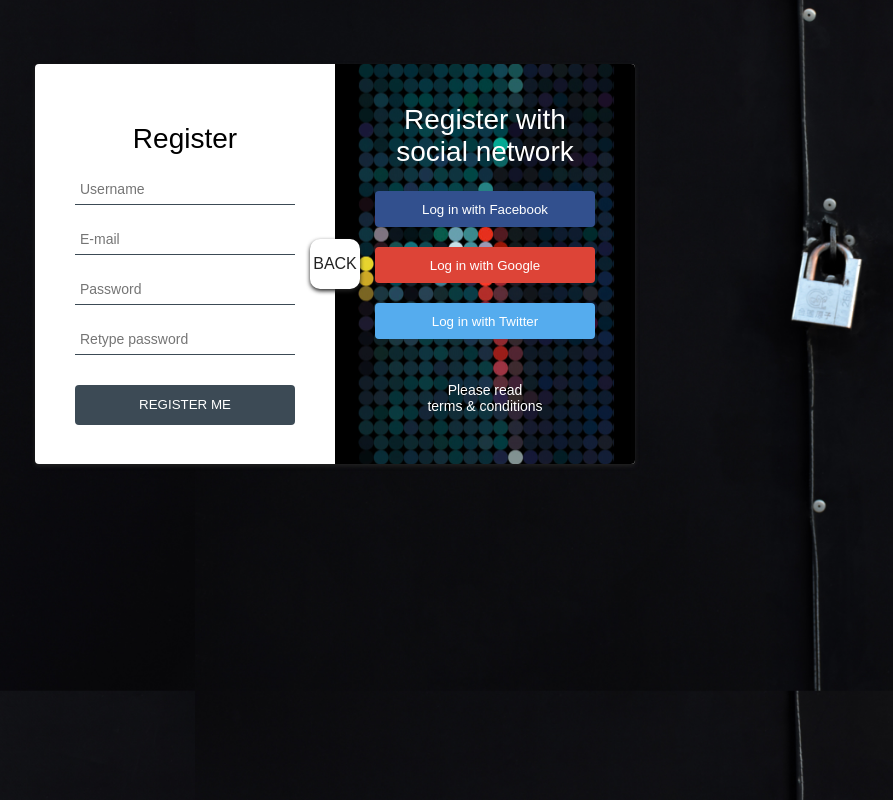
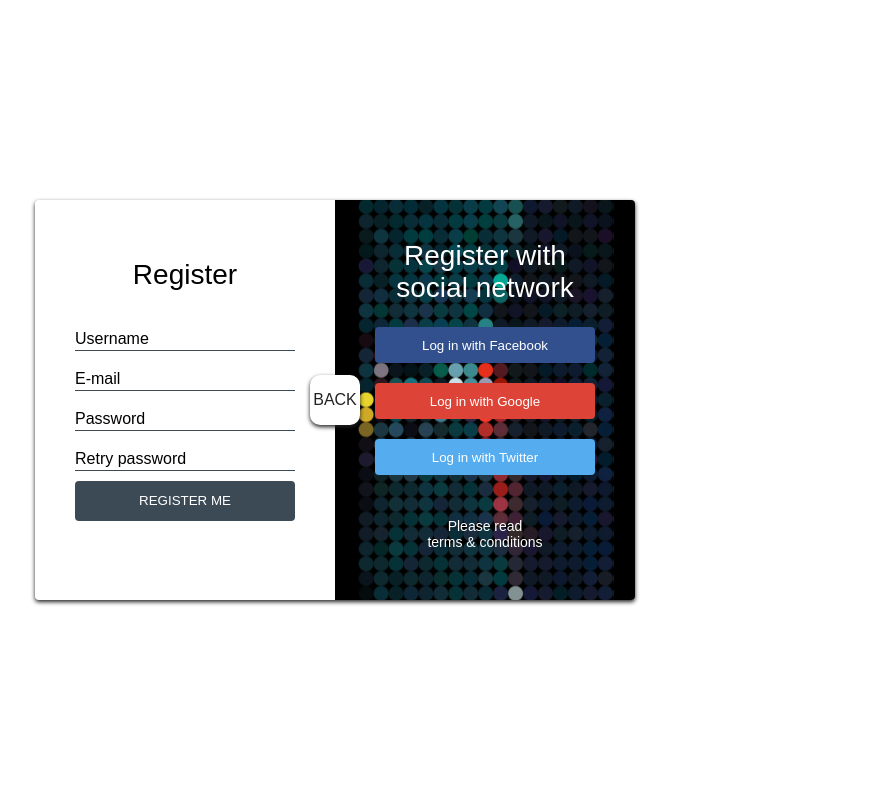
Before and after one commit to elupoae/ProiectTW, a PHP site: page /register.html in a window 1280 px wide. Shown: the whole page, without its empty margins (305-1198 px from the left). Run offline with PHP 8.4, Linux system fonts and the light colour scheme.

Commit message:
Responsiv pentru majoritatea
Am refacut nav-bar-ul, register cu animatii mult mai placute si mai responsiv.

```diff
--- a/javascript/login-box.js
+++ b/javascript/login-box.js
@@ -4,4 +4,4 @@ window.onclick = function(event) {
     if (event.target === modal) {
         modal.style.display = "none";
     }
-}
+};
--- a/register.css
+++ b/register.css
@@ -1,31 +1,34 @@
+*{
+    box-sizing: border-box;
+}
 *:focus {
     outline: none;
 }
 
 body {
-    margin: 0;
-    padding: 0;
-    background: url("image/background-lock.jpg")  500px;
-    background-size: cover;
     font-family: 'Work Sans', sans-serif;
     font-weight: 300;
+    margin: 0;
 }
 
 #login-box {
-    position: relative;
-    margin: 5% auto;
+    position: absolute;
+    margin: auto;
+    top: 0;
+    left: 0;
+    right: 0;
+    bottom: 0;
     width: 600px;
     height: 400px;
     background: #FFF;
     border-radius: 4px;
     box-shadow: 0 2px 4px #222222;
+
+    display: flex;
+    flex-direction: row;
 }
 
 .left {
-    position: absolute;
-    top: 0;
-    left: 0;
-    box-sizing: border-box;
     padding: 40px;
     width: 300px;
     height: 400px;
@@ -39,25 +42,88 @@ h1 {
     text-align: center;
 }
 
-input[type="text"], input[type="password"] {
-    display: block;
-    box-sizing: border-box;
-    margin-bottom: 20px;
-    padding: 5px;
-    width: 220px;
-    height: 30px;
-    border: none;
-    border-bottom: 1px solid #3c4a55;
-    font-weight: 400;
-    font-size: 14px;
-    transition: all ease-in-out 200ms;
+.form {
+    width: 100%;
+    position: relative;
+    height: 40px;
+    overflow: hidden;
 }
 
-input[type="text"]:focus, input[type="password"]:focus {
-    border-bottom: 2px solid antiquewhite;
-    color: black;
-    transition: all ease-in-out 200ms;
+.form input {
+    width: 100%;
+    height: 100%;
+    color: #595f6e;
+    padding-top: 20px;
+    padding-bottom: 3px;
+    border: none;
+    outline: none;
+    font-size: 16px;
 }
+
+.form label {
+    position: absolute;
+    bottom: 0;
+    left: 0;
+    width: 100%;
+    height: 90%;
+    pointer-events: none;
+    border-bottom: 1px solid #3c4a55;
+    font-size: 16px
+}
+
+.form label::after {
+    content: "";
+    position: absolute;
+    left: 0;
+    bottom: -2px;
+    height: 100%;
+    width: 100%;
+    border-bottom: 3px solid #AAAAAA;
+    transform: translateX(-100%);
+    transition: transform 300ms ease;
+}
+
+.content-span {
+    position: absolute;
+    bottom: 2px;
+    left: 0;
+    transition: all 300ms ease
+}
+
+.form input:focus + .label .content-span,
+.form input:valid + .label .content-span{
+    transform: translateY(-100%);
+    font-size: 14px;
+    color: #DD4437;
+}
+
+.form input:focus + .label::after,
+.form input:valid + .label::after {
+    transform: translateX(0%);
+}
+
+
+
+/*input[type="text"], input[type="password"] {*/
+    /*display: block;*/
+    /*box-sizing: border-box;*/
+    /*margin-bottom: 20px;*/
+    /*padding: 5px;*/
+    /*width: 220px;*/
+    /*height: 30px;*/
+    /*border: none;*/
+    /*border-bottom: 1px solid #3c4a55;*/
+    /*font-weight: 400;*/
+    /*font-size: 14px;*/
+    /*transition: all ease-in-out 200ms;*/
+/*}*/
+
+
+/*input[type="text"]:focus, input[type="password"]:focus {*/
+    /*border-bottom: 2px solid antiquewhite;*/
+    /*color: black;*/
+    /*transition: all ease-in-out 200ms;*/
+/*}*/
 
 input[type="submit"] {
     margin-top: 10px;
@@ -79,13 +145,13 @@ input[type="submit"]:hover {
 }
 
 
-.or a {
+.back a {
     text-decoration: none;
     text-transform: uppercase;
     color: #222;
 }
 
-.or {
+.back {
     position: absolute;
     top: 175px;
     left: 275px;
@@ -102,16 +168,12 @@ input[type="submit"]:hover {
     cursor: pointer;
 }
 
-.or:hover {
+.back:hover {
     background: #DB4437;
     border-radius: 50%;
 }
 
 .right {
-    position: absolute;
-    top: 0;
-    right: 0;
-    box-sizing: border-box;
     padding: 40px;
     width: 300px;
     height: 400px;
--- a/register.html
+++ b/register.html
@@ -2,6 +2,7 @@
 <html lang="en">
 <head>
     <meta charset="UTF-8">
+    <meta name="viewport" content="width=device-width, initial-scale=1.0">
     <title>MaxLock: Register</title>
     <link rel="stylesheet" href="register.css">
     <link rel="stylesheet" href="https://use.fontawesome.com/releases/v5.7.2/css/all.css" integrity="sha384-fnmOCqbTlWIlj8LyTjo7mOUStjsKC4pOpQbqyi7RrhN7udi9RwhKkMHpvLbHG9Sr" crossorigin="anonymous">
@@ -11,12 +12,30 @@
     <div id="login-box">
         <div class="left">
             <h1>Register</h1>
-
-            <input type="text" name="username" placeholder="Username" />
-            <input type="text" name="email" placeholder="E-mail" />
-            <input type="password" name="password" placeholder="Password" />
-            <input type="password" name="password2" placeholder="Retype password" />
-
+            <div class="form">
+                <input type="text" name="username" placeholder="" autocomplete="off" required />
+                <label for="username" class="label">
+                    <span class="content-span">Username</span>
+                </label>
+            </div>
+            <div class="form">
+                <input type="text" name="email" placeholder="" autocomplete="off" required/>
+                <label for="email" class="label">
+                    <span class="content-span">E-mail</span>
+                </label>
+            </div>
+            <div class="form">
+                <input type="password" name="password" placeholder="" autocomplete="off" required/>
+                <label for="password" class="label">
+                    <span class="content-span">Password</span>
+                </label>
+            </div>
+            <div class="form">
+                <input type="password" name="password2" placeholder="" autocomplete="off" required/>
+                <label for="password2" class="label">
+                    <span class="content-span">Retry password</span>
+                </label>
+            </div>
             <input type="submit" name="signup_submit" value="Register me" />
         </div>
 
@@ -28,7 +47,7 @@
             <button class="social-media twitter">Log in with Twitter</button>
             <span class="terms">Please read <br /> <a href >terms & conditions</a></span>
         </div>
-        <div class="or"><a href="/index.html">BACK</a></div>
+        <div class="back"><a href="index.html">BACK</a></div>
     </div>
 </body>
 </html>
```
Also changed, not shown: index.html (+34 -11 lines), login-box.css (+6 -1 lines), styles.css (+72 -66 lines).
